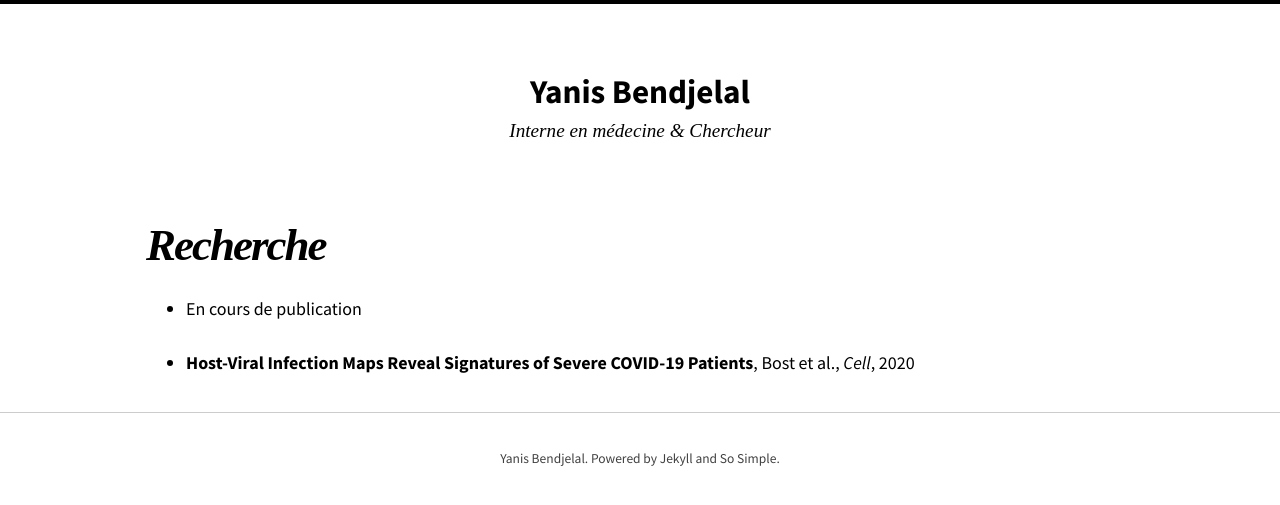
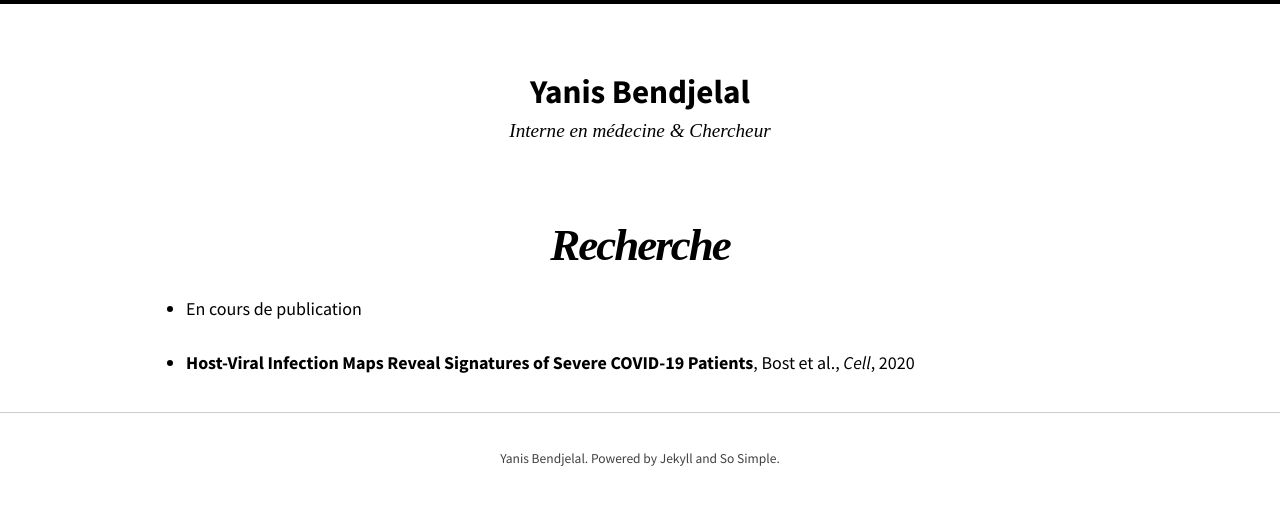
Before and after one commit to Bendjelal/bendjelal.github.io, a Jekyll site: the page built from docs/publications.md, in a window 1280 px wide. Shown: the top 505 px of the page. Built offline with Jekyll 4.4.1, drawn with Linux system fonts in a browser that asks for light colours; nearby versions of some CDN libraries.

Commit message:
Update page.html

```diff
--- a/_layouts/page.html
+++ b/_layouts/page.html
@@ -1,26 +1,37 @@
 ---
 layout: default
 ---
-
 <main id="main" class="main-content" aria-label="Content">
   <article>
+    <!-- Inclut une image de la page si disponible -->
     {% include page-image.html %}
+
     <div class="page-wrapper">
-      <header class="page-header">
+      <header class="page-header" style="text-align: center;"> <!-- Ajout du centrage ici -->
+        <!-- Gestion du titre avec ou sans identifiant -->
         {% if page.id %}
           {% assign title = page.title | markdownify | strip_html %}
         {% else %}
           {% assign title = page.title %}
         {% endif %}
+
+        <!-- Si un lien est présent, rendre le titre cliquable, sinon juste afficher le titre -->
         {% if page.link %}
-          <h1 id="page-title" class="page-title"><a href="{{ page.link }}">{{ title }} <span class="link-arrow">&rarr;</span></a></h1>
+          <h1 id="page-title" class="page-title">
+            <a href="{{ page.link }}">
+              {{ title }} <span class="link-arrow">&rarr;</span>
+            </a>
+          </h1>
         {% else %}
           <h1 id="page-title" class="page-title">{{ title }}</h1>
         {% endif %}
       </header>
+
+      <!-- Contenu principal de la page -->
       <div class="page-content">
         {{ content }}
 
+        <!-- Affichage des options de partage si activé -->
         {% if page.share %}
           {% include social-share.html %}
         {% endif %}
```
